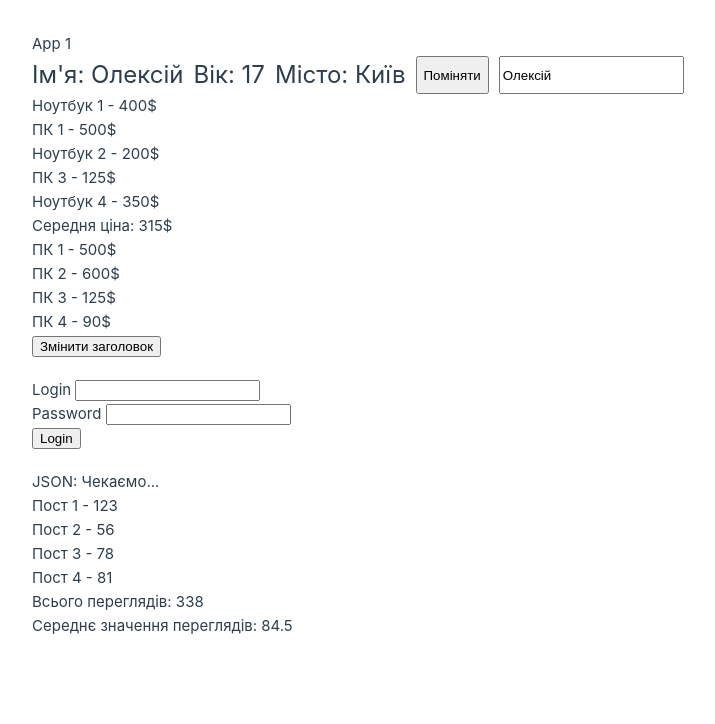
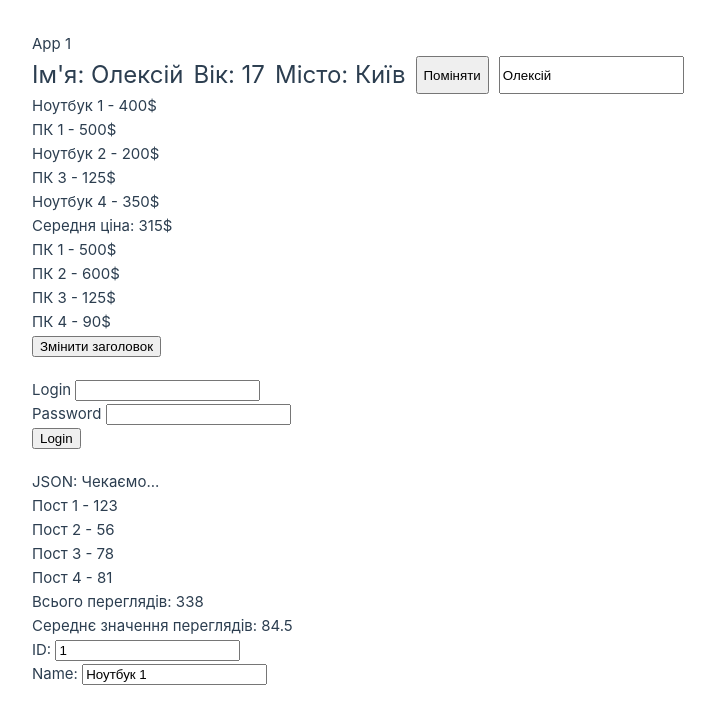
Before and after one commit to SerhiiBida/vue-lesson2, a Vue app: page / in a window 1280 px wide. Shown: the top 724 px of the page, without its empty margins (0-715 px from the left). Built offline with nearby package versions, Linux system fonts and the light colour scheme; no server answers.

Commit message:
did tasks 11, 12

```diff
--- a/src/App.vue
+++ b/src/App.vue
@@ -3,10 +3,12 @@ import User from '@/components/User.vue';
 import Products from "@/components/Products.vue";
 import Login from "@/components/Login.vue";
 import Posts from "@/components/Posts.vue";
+import Product from "@/components/Product.vue";
 
 export default {
   name: 'App',
   components: {
+    Product,
     Posts,
     Login,
     User,
@@ -37,6 +39,8 @@ export default {
     <Login/>
     <!--task 9-10-->
     <Posts/>
+    <!--task 11-12-->
+    <Product/>
   </main>
 </template>
 
--- /dev/null
+++ b/src/components/Product.vue
@@ -0,0 +1,52 @@
+<script>
+export default {
+  name: 'Product',
+  data() {
+    return {
+      product: {
+        id: 1,
+        name: 'Ноутбук 1',
+        price: 400
+      }
+    }
+  },
+  watch: {
+    // 11. Використовуйте watcher для відстеження змін у реактивному об’єкті та виведення повідомлення про це.
+    product: {
+      handler(newProduct){
+        alert(`New: ${JSON.stringify(newProduct)}`);
+      },
+      deep: true
+    },
+    // 12. Використовуйте watcher для відстеження змін однієї властивості у реактивному об’єкті та виведення повідомлення про це.
+    'product.name': {
+      handler(newName, oldName){
+        alert(`New: ${newName}\nOld: ${oldName}`);
+      }
+    }
+  }
+}
+</script>
+
+<template>
+  <section>
+    <!--11. Використовуйте watcher для відстеження змін у реактивному об’єкті та виведення повідомлення про це.-->
+    <p>
+      <label>
+        ID:
+      </label>
+      <input v-model="product.id" type="number" name="id" id="id">
+    </p>
+    <!--12. Використовуйте watcher для відстеження змін однієї властивості у реактивному об’єкті та виведення повідомлення про це.-->
+    <p>
+      <label>
+        Name:
+      </label>
+      <input v-model="product.name" type="text" name="name" id="name">
+    </p>
+  </section>
+</template>
+
+<style scoped>
+
+</style>
```
